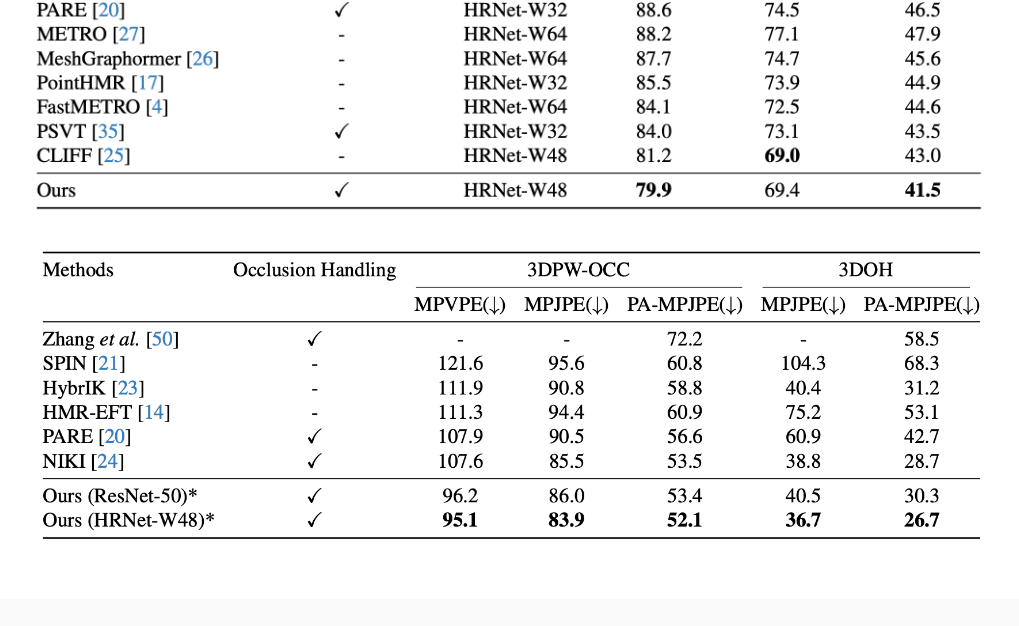
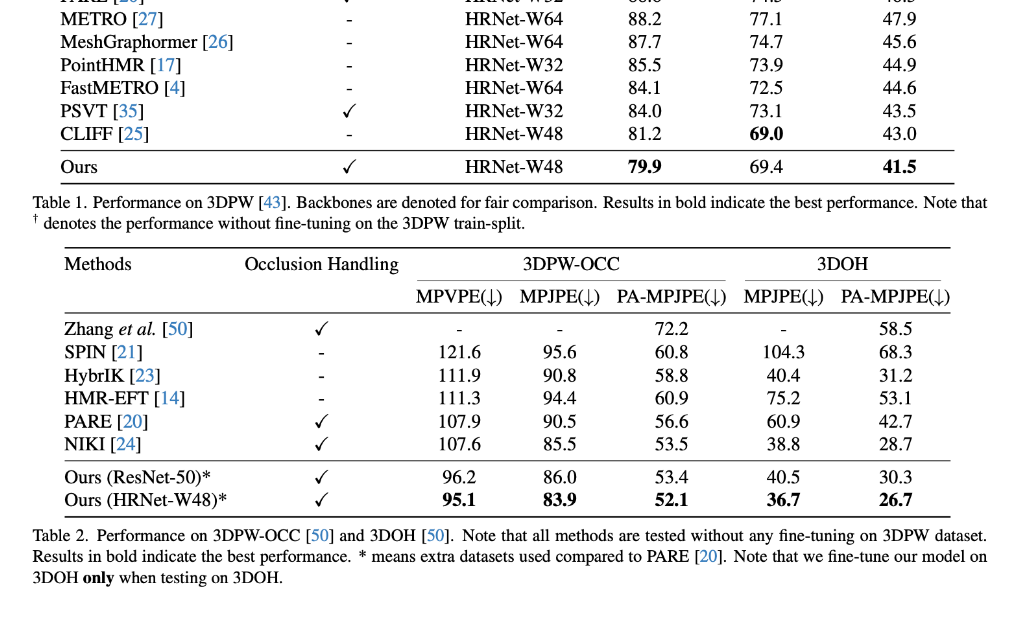
Before and after one commit to PostoMETRO/PostoMETRO.github.io, a plain HTML site: page index.html in a window 1280 px wide. Shown: the part 4954-5580 px from the top of the page, without its empty margins (130-1149 px from the left). Drawn offline with nearby package versions, Linux system fonts and the light colour scheme; some icons are missing; a web font is replaced by a local one.

Commit message:
Initial commit

```diff
--- a/index.html
+++ b/index.html
@@ -163,12 +163,7 @@
           <h2 class="title is-3">Comparison with Existing Methods</h2>
         </div>
         <br>
-        <img src="./static/result1.png"
-        class=""
-        alt=""/>
-        <br>
-        <br>
-        <img src="./static/result4.png"
+        <img src="./static/table_result.png"
         class=""
         alt=""/>
       </div>
```
Also changed, not shown: static/table_result.png (added).
